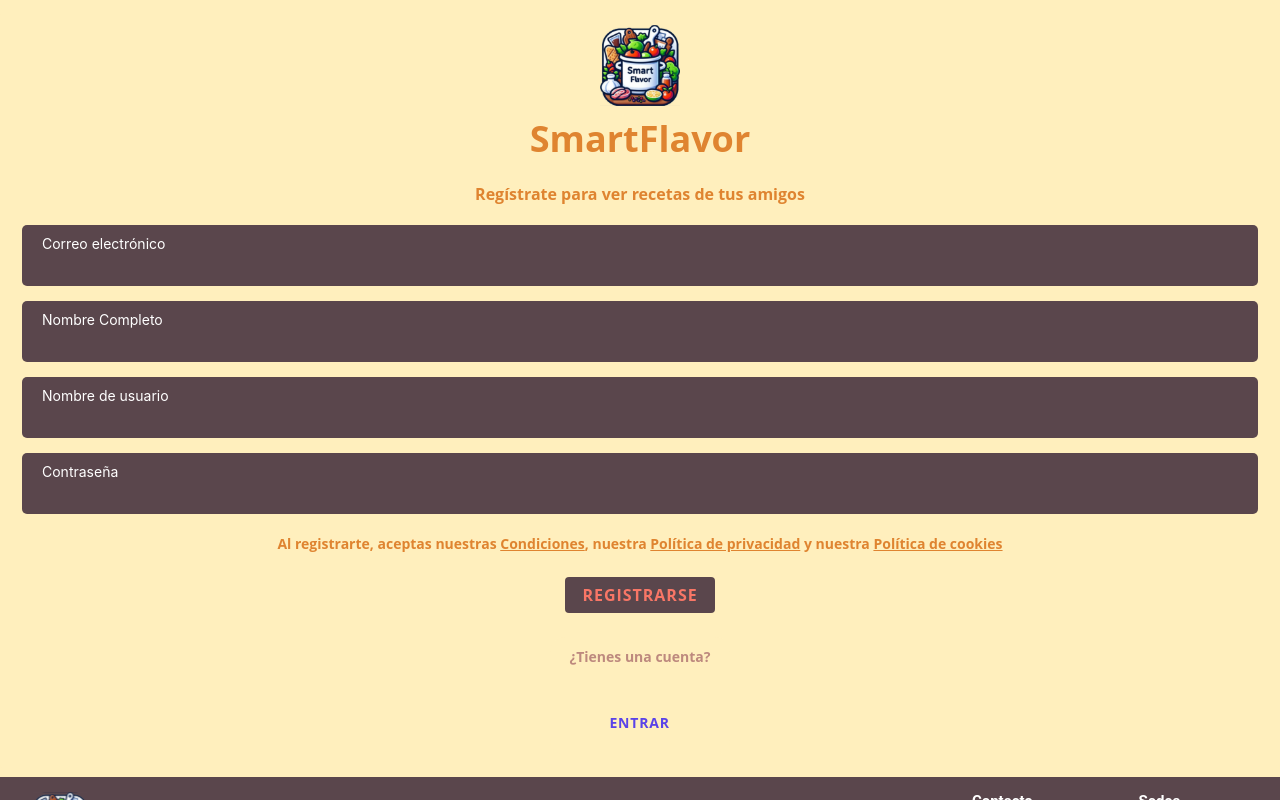
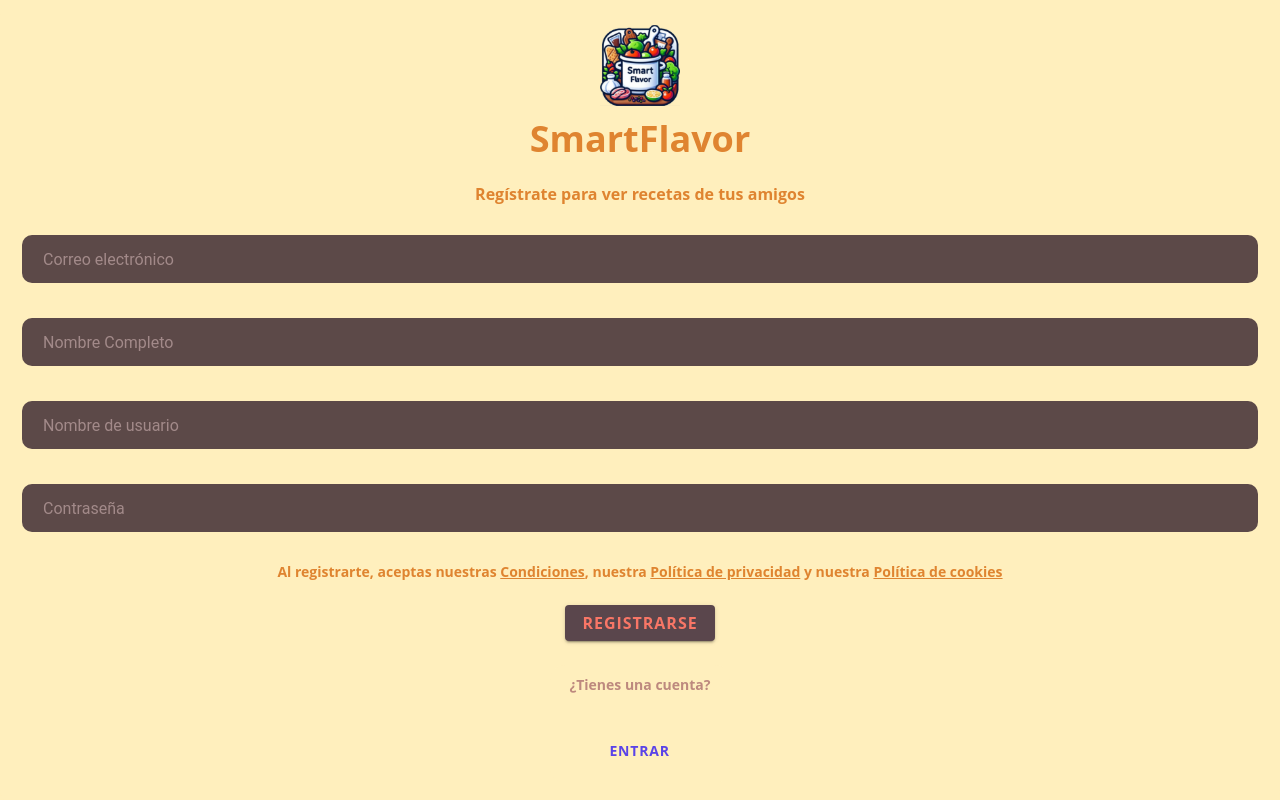
Before and after one commit to The-Insanes/SmartFlavor, a React (Vite) app in the folder SmartFlavor/: page /register in a window 1280 px wide. Built offline with nearby package versions, Linux system fonts and the light colour scheme.

Commit message:
Se hacen arreglos para que se pueda utilizar backend por ahora solo simula - tambien arreglos en en los css

```diff
--- a/SmartFlavor/src/components/input-bar/input-bar.css
+++ b/SmartFlavor/src/components/input-bar/input-bar.css
@@ -1,33 +1,21 @@
+/* input-bar.css */
+
 .input-bar-container {
-    width: 100%;
-    padding: 10px 20px;
-    background: #5A464C;
-    border-radius: 5px;
-    display: flex;
-    justify-content: center;
-    align-items: center;
-  }
+  width: 100%;
+  --background: #5c4948; /* color marrón similar al de la imagen */
+  border-radius: 10px; /* ajuste de borde redondeado */
+  margin: 10px 0; /* margen para separación */
+}
 
-  .input-bar-label {
-    width: 100%;
-    color: white;
-    font-size: 14px;
-    font-family: Inter, sans-serif;
-    font-weight: 400;
-    display: flex;
-    flex-direction: column;
-  }
+.input-bar {
+  --padding-start: 5px; /* espacio interno al inicio */
+  color: #fff; /* texto blanco */
+  --placeholder-color: #d1b5b5; /* color de placeholder similar al de la imagen */
+}
 
-  .input-bar {
-    mix-blend-mode: overlay;
-    color: white;
-    font-size: 14px;
-    font-family: Inter, sans-serif;
-    font-weight: 400;
-    word-wrap: break-word;
-    background: transparent;
-    border: none;
-    outline: none;
-    width: 100%;
-    margin-top: 5px;
-  }
+.ion-item {
+  --inner-padding-end: 10px;
+  --inner-padding-start: 10px;
+  --inner-padding-top: 5px;
+  --inner-padding-bottom: 5px;
+}
--- a/SmartFlavor/src/components/input-bar/input-bar.tsx
+++ b/SmartFlavor/src/components/input-bar/input-bar.tsx
@@ -1,19 +1,26 @@
 import React from 'react';
+import { IonInput, IonItem } from '@ionic/react';
 import './input-bar.css';
+import { TextFieldTypes } from '@ionic/core';
 
 interface InputBarProps {
   label: string;
-  type?: string;
+  type?: TextFieldTypes;
+  value: string;
+  onChange: (e: CustomEvent) => void;
 }
 
-const InputBar: React.FC<InputBarProps> = ({ label, type = "text" }) => {
+const InputBar: React.FC<InputBarProps> = ({ label, type = 'text', value, onChange }) => {
   return (
-    <div className="input-bar-container">
-      <label className="input-bar-label">
-        {label}
-        <input className="input-bar" type={type} />
-      </label>
-    </div>
+    <IonItem className="input-bar-container" lines="none">
+      <IonInput
+        className="input-bar"
+        type={type}
+        value={value}
+        onIonChange={onChange}
+        placeholder={label}
+      />
+    </IonItem>
   );
 };
 
--- a/SmartFlavor/src/components/login-container/login-container.tsx
+++ b/SmartFlavor/src/components/login-container/login-container.tsx
@@ -1,4 +1,4 @@
-import React from 'react';
+import React, { useState } from 'react';
 import './login-container.css';
 import InputBar from '../input-bar/input-bar'; // Asegúrate de ajustar la ruta si es necesario
 import { IonButton } from '@ionic/react';
@@ -8,15 +8,42 @@ interface LoginContainerProps {
 }
 
 const LoginContainer: React.FC<LoginContainerProps> = ({ onRegisterClick }) => {
+  const [usernameOrEmail, setUsernameOrEmail] = useState('');
+  const [password, setPassword] = useState('');
+
+  const handleLogin = () => {
+    // Simulación de llamada a la API
+    setTimeout(() => {
+      // Aquí deberías realizar la verificación real de credenciales
+      // Para la simulación, simplemente mostramos un alert
+      if (usernameOrEmail === 'testuser' && password === 'password') {
+        alert('Inicio de sesión exitoso');
+      } else {
+        alert('Nombre de usuario o contraseña incorrectos');
+      }
+    }, 1000); // Simula una llamada de red con 1 segundo de retraso
+  };
+
   return (
     <div className="login-container">
       <div className="logo-section">
         <img src="./images/smartflavor/logo.svg" alt="SmartFlavor logo" className="logo"/>
         <div className="title">SmartFlavor</div>
       </div>
-      <InputBar label="Usuario o correo electrónico" />
-      <InputBar label="Contraseña" type="password" />
-      <IonButton expand="block" className="login-button">Iniciar sesión</IonButton>
+      <InputBar
+        label="Usuario o correo electrónico"
+        value={usernameOrEmail}
+        onChange={(e) => setUsernameOrEmail(e.detail?.value ?? '')}
+      />
+      <InputBar
+        label="Contraseña"
+        type="password"
+        value={password}
+        onChange={(e) => setPassword(e.detail?.value ?? '')}
+      />
+      <IonButton expand="block" className="login-button" onClick={handleLogin}>
+        Iniciar sesión
+      </IonButton>
       <div className="forgot-password">¿Has olvidado la contraseña?</div>
       <div className="register-container">
         <div className="register-text">¿No tienes una cuenta? </div>
@@ -27,5 +54,3 @@ const LoginContainer: React.FC<LoginContainerProps> = ({ onRegisterClick }) => {
 };
 
 export default LoginContainer;
-
-///Arreglar este componente para conectarlo con backend
--- a/SmartFlavor/src/components/recipe-container/recipe-container.css
+++ b/SmartFlavor/src/components/recipe-container/recipe-container.css
@@ -60,3 +60,10 @@
     color: black;
     text-decoration: none;
   }
+
+  .user-image {
+    width: 50px;
+    height: 50px;
+    border-radius: 50%;
+    margin-right: 10px;
+  }
--- a/SmartFlavor/src/components/register-container/register-container.css
+++ b/SmartFlavor/src/components/register-container/register-container.css
@@ -1,5 +1,3 @@
-
-
 .register-container {
   width: 100%;
   height: auto;
@@ -46,7 +44,7 @@
   width: 100%;
   display: flex;
   flex-direction: column;
-  gap: 15px; /* Increased gap for better spacing */
+  gap: 15px;
 }
 
 .terms {
--- a/SmartFlavor/src/components/register-container/register-container.tsx
+++ b/SmartFlavor/src/components/register-container/register-container.tsx
@@ -1,4 +1,4 @@
-import React from 'react';
+import React, { useState } from 'react';
 import { IonButton, IonImg } from '@ionic/react';
 import './register-container.css';
 import InputBar from '../input-bar/input-bar';
@@ -7,30 +7,31 @@ interface RegisterContainerProps {
   onLoginClick: () => void;
   onRegisterSuccess: () => void;
 }
-/*
-const RegisterContainer: React.FC<RegisterContainerProps> = ({ onRegisterSuccess }) => {
-  // Estados para almacenar los valores de los campos del formulario
+
+const RegisterContainer: React.FC<RegisterContainerProps> = ({ onLoginClick, onRegisterSuccess }) => {
   const [email, setEmail] = useState('');
   const [fullName, setFullName] = useState('');
   const [username, setUsername] = useState('');
   const [password, setPassword] = useState('');
 
-  // Función para manejar el registro
   const handleRegistration = () => {
-    // Implementa la lógica para verificar que todos los campos estén llenos
     const areAllFieldsFilled = email !== '' && fullName !== '' && username !== '' && password !== '';
 
     if (areAllFieldsFilled) {
-      // Aquí deberías llamar a una función que haga el registro (backend, API, etc.)
-      // En este ejemplo, simplemente llamamos a la función `onRegisterSuccess` para navegar
-      onRegisterSuccess(); // Navegar a la página de búsqueda (Search) después de registrarse
+      setTimeout(() => {
+        console.log({
+          email,
+          fullName,
+          username,
+          password,
+        });
+        onRegisterSuccess();
+      }, 1000);
     } else {
-      // Implementa lógica para mostrar mensaje de error o manejar el caso donde campos no están llenos
       alert('Por favor completa todos los campos.');
     }
   };
-*/
-const RegisterContainer: React.FC<RegisterContainerProps> = ({ onLoginClick, onRegisterSuccess}) => {
+
   return (
     <div className="register-container">
       <div className="header">
@@ -39,10 +40,30 @@ const RegisterContainer: React.FC<RegisterContainerProps> = ({ onLoginClick, onR
       </div>
       <div className="subtitle">Regístrate para ver recetas de tus amigos</div>
       <div className="input-section">
-        <InputBar label="Correo electrónico" />
-        <InputBar label="Nombre Completo" />
-        <InputBar label="Nombre de usuario" />
-        <InputBar label="Contraseña" type="password" />
+        <InputBar
+          label="Correo electrónico"
+          type="email"
+          value={email}
+          onChange={(e) => setEmail(e.detail?.value ?? '')}
+        />
+        <InputBar
+          label="Nombre Completo"
+          type="text"
+          value={fullName}
+          onChange={(e) => setFullName(e.detail?.value ?? '')}
+        />
+        <InputBar
+          label="Nombre de usuario"
+          type="text"
+          value={username}
+          onChange={(e) => setUsername(e.detail?.value ?? '')}
+        />
+        <InputBar
+          label="Contraseña"
+          type="password"
+          value={password}
+          onChange={(e) => setPassword(e.detail?.value ?? '')}
+        />
       </div>
       <div className="terms">
         <span>Al registrarte, aceptas nuestras </span>
@@ -52,7 +73,7 @@ const RegisterContainer: React.FC<RegisterContainerProps> = ({ onLoginClick, onR
         <span> y nuestra </span>
         <span className="link">Política de cookies</span>
       </div>
-      <IonButton fill="clear" className="register-button" onClick={onRegisterSuccess}>Registrarse</IonButton>
+      <IonButton fill="solid" className="register-button" onClick={handleRegistration}>Registrarse</IonButton>
       <div className="login-container">
         <span className="login-text">¿Tienes una cuenta?</span>
         <IonButton fill="clear" className="login-link" onClick={onLoginClick}>Entrar</IonButton>
@@ -62,5 +83,3 @@ const RegisterContainer: React.FC<RegisterContainerProps> = ({ onLoginClick, onR
 };
 
 export default RegisterContainer;
-
-///Arreglar este componente para conectarlo con backend
--- a/SmartFlavor/src/pages/register/Register.tsx
+++ b/SmartFlavor/src/pages/register/Register.tsx
@@ -20,8 +20,8 @@ const Register: React.FC = () => {
   return (
     <IonPage>
       <IonContent style={{ '--ion-background-color': '#FFEFBD' }}>
-            <RegisterContainer onRegisterSuccess={handleRegisterSuccess} onLoginClick={handleLoginNavigation} />
-            <Footer/>
+        <RegisterContainer onRegisterSuccess={handleRegisterSuccess} onLoginClick={handleLoginNavigation} />
+        <Footer/>
       </IonContent>
     </IonPage>
   );
--- a/SmartFlavor/src/pages/search/Search.tsx
+++ b/SmartFlavor/src/pages/search/Search.tsx
@@ -5,17 +5,34 @@ import SearchBar from '../../components/search-bar/SearchBar';
 import RecipeContainer from "../../components/recipe-container/recipe-container";
 import Footer from '../../components/footers/footer-1/Footer';
 
+// Datos simulados de recetas
+const recipes = [
+  {
+    id: 1,
+    title: 'Receta 1',
+    userImage: 'https://www.escoffier.edu/wp-content/uploads/2022/03/Chef-in-uniform-posing-for-a-photo-in-a-kitchen-1400.jpg',
+    recipeImage: 'https://www.elmueble.com/medio/2024/02/23/pollo-curry-manzana_012ed92b_00535188_240223081823_900x900.jpg',
+    userName: 'Usuario 1'
+  },
+  {
+    id: 2,
+    title: 'Receta 2',
+    userImage: 'https://www.escoffier.edu/wp-content/uploads/2022/03/Chef-in-uniform-posing-for-a-photo-in-a-kitchen-1400.jpg',
+    recipeImage: 'https://www.elmueble.com/medio/2024/02/23/pollo-curry-manzana_012ed92b_00535188_240223081823_900x900.jpg',
+    userName: 'Usuario 2'
+  },
+  // Añade más recetas según sea necesario
+];
+
 const Search: React.FC = () => {
   return (
     <IonPage>
       <Header />
       <IonContent style={{ '--ion-background-color': '#FFEFBD' }}>
         <SearchBar />
-        <RecipeContainer />
-        <RecipeContainer />
-        <RecipeContainer />
-        <RecipeContainer />
-        <RecipeContainer />
+        {recipes.map((recipe) => (
+          <RecipeContainer key={recipe.id} recipe={recipe} />
+        ))}
       </IonContent>
       <Footer />
     </IonPage>
```
Also changed, not shown: SmartFlavor/src/components/recipe-container/recipe-container.tsx (+20 -4 lines), SmartFlavor/src/components/login-container/login-container.css (indentation only).
